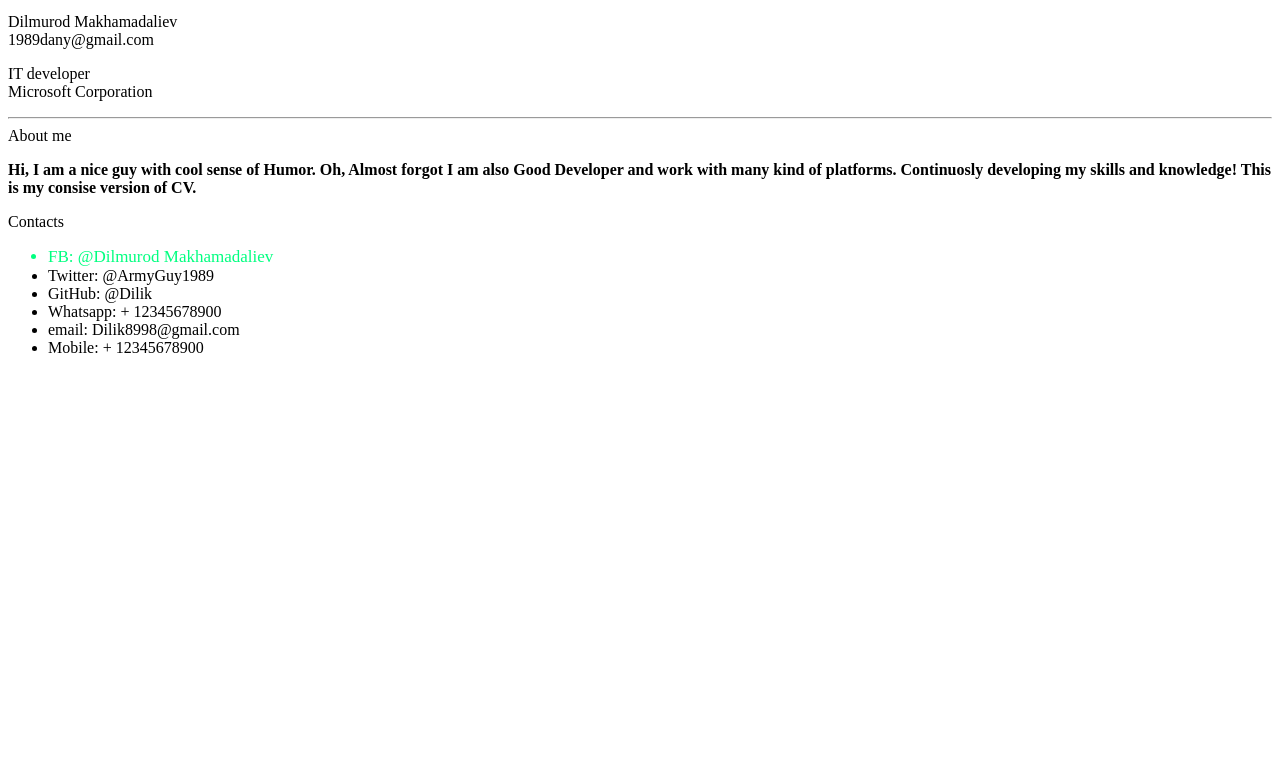
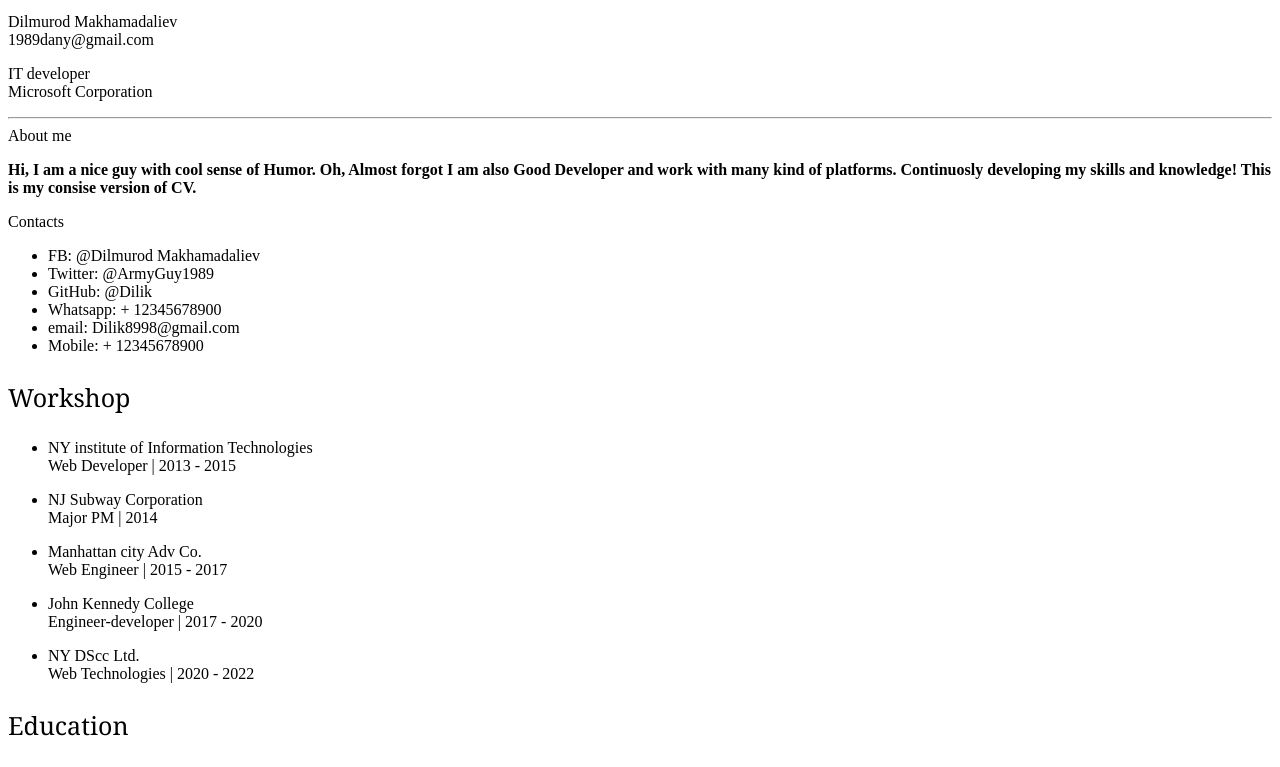
Before and after one commit to Dilik/Block9Portfolio1.github.io, a plain HTML site: page index.html in a window 1280 px wide. Shown: the part 339-1106 px from the top of the page. Before the commit the page ends 800 px from the top, so only its background shows below. Drawn offline with Linux system fonts and the light colour scheme.

Commit message:
5th commit

```diff
--- a/index.html
+++ b/index.html
@@ -17,14 +17,30 @@
                 <p><strong>Hi, I am a nice guy with cool sense of Humor. Oh, Almost forgot I am also Good Developer and work with many kind of platforms. Continuosly developing my skills and knowledge! This is my consise version of CV.</strong></p>
                 <p style="display: inline;">Contacts</p>
                 <ul>
-                    <li style="color: rgb(0, 255, 128); font-size: 17px;">FB: @Dilmurod Makhamadaliev</li>
+                    <li>FB: @Dilmurod Makhamadaliev</li>
                     <li>Twitter: @ArmyGuy1989</li>
                     <li>GitHub: @Dilik</li>
                     <li>Whatsapp: + 12345678900</li>
                     <li>email: Dilik8998@gmail.com</li>
                     <li>Mobile: + 12345678900</li>
+                </ul>
 
-                </ul>
+                <div id="info-cards">
+                    <div class="card">
+                        <p style="font-size: 25px; font-family: Cambria, Cochin, Georgia, Times, 'Times New Roman', serif;"> Workshop</p>
+                        <ul>
+                            <li><p class="tags">NY institute of Information Technologies<br><span>Web Developer<span> |   2013 - 2015 </span></span></p></li>
+                            <li><p class="tags">NJ Subway Corporation<br><span>Major PM<span> |   2014</span></span></p></li>
+                            <li><p class="tags">Manhattan city Adv Co.<br><span>Web Engineer<span> |   2015 - 2017 </span></span></p></li>
+                            <li><p class="tags">John Kennedy College<br><span>Engineer-developer<span> |   2017 - 2020</span></span></p></li>
+                            <li><p class="tags">NY DScc Ltd.<br><span>Web Technologies<span> |   2020 - 2022</span></span></p></li>
+                        </ul>
+
+                        <p style="font-size: 25px; font-family: Cambria, Cochin, Georgia, Times, 'Times New Roman', serif;"> Education</p>
+                        </p>
+
+                    </div>
+                </div>
 
             </div>
         </div>
```
